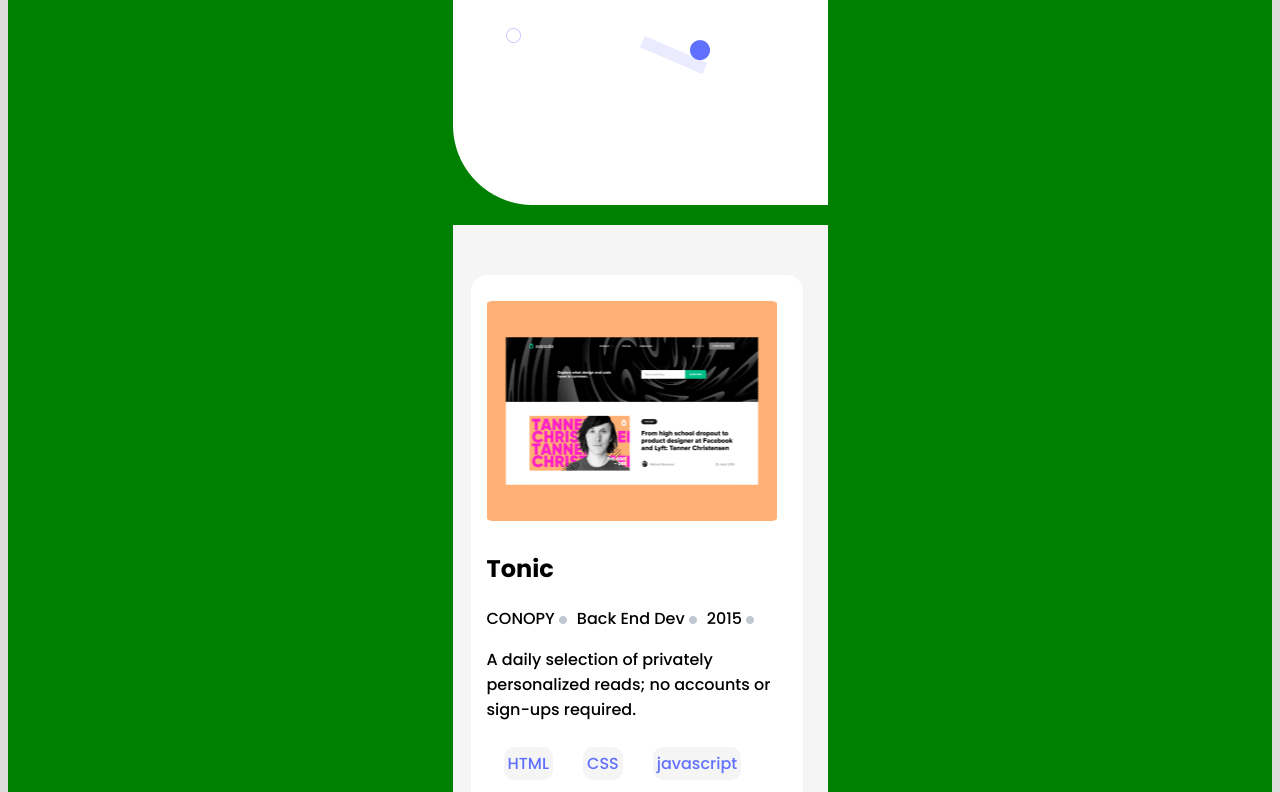
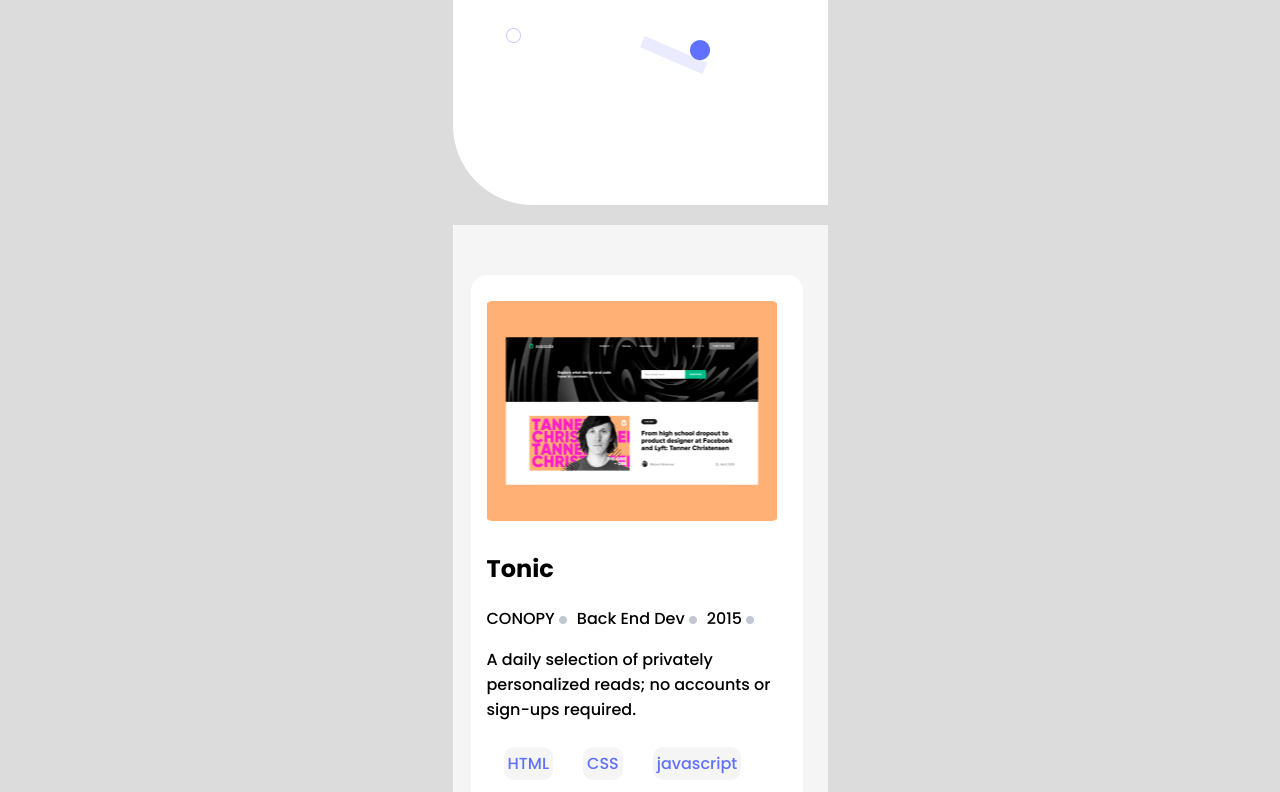
Before and after one commit to Hamdullah-Andar/MyPortfolio, a website: page index.html in a window 1280 px wide. Shown: the part 595-1387 px from the top of the page. Drawn offline with Linux system fonts and the light colour scheme.

Commit message:
Fix linter errors

```diff
--- a/styles.css
+++ b/styles.css
@@ -9,8 +9,6 @@
   display: grid;
   grid-template-rows: 1fr 1fr 1fr ;
   grid-template-columns: 1fr;
-  /* column-gap: 10px; */
-  background-color: green;
 }
 .container {
   display: flex;
```
